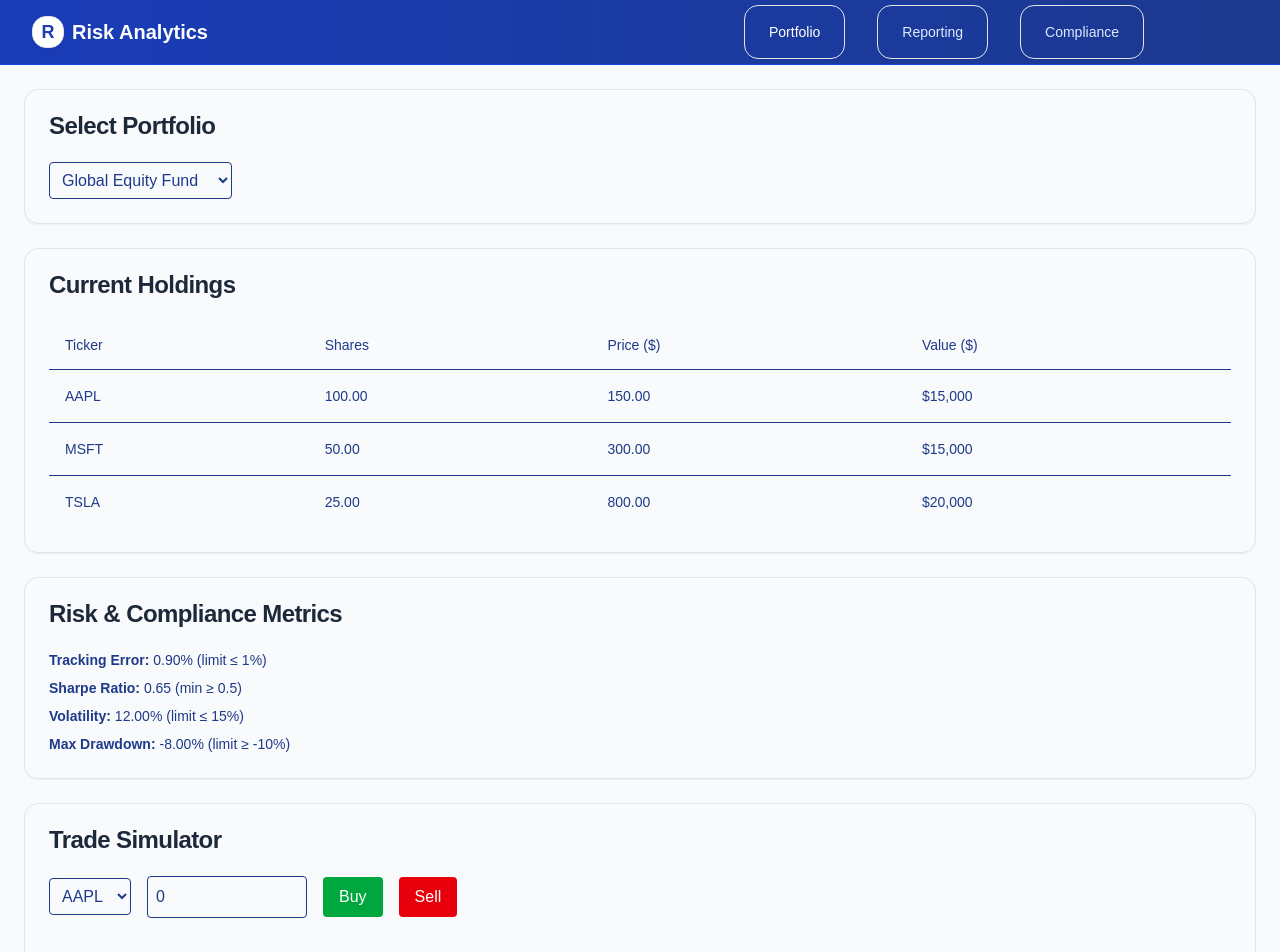
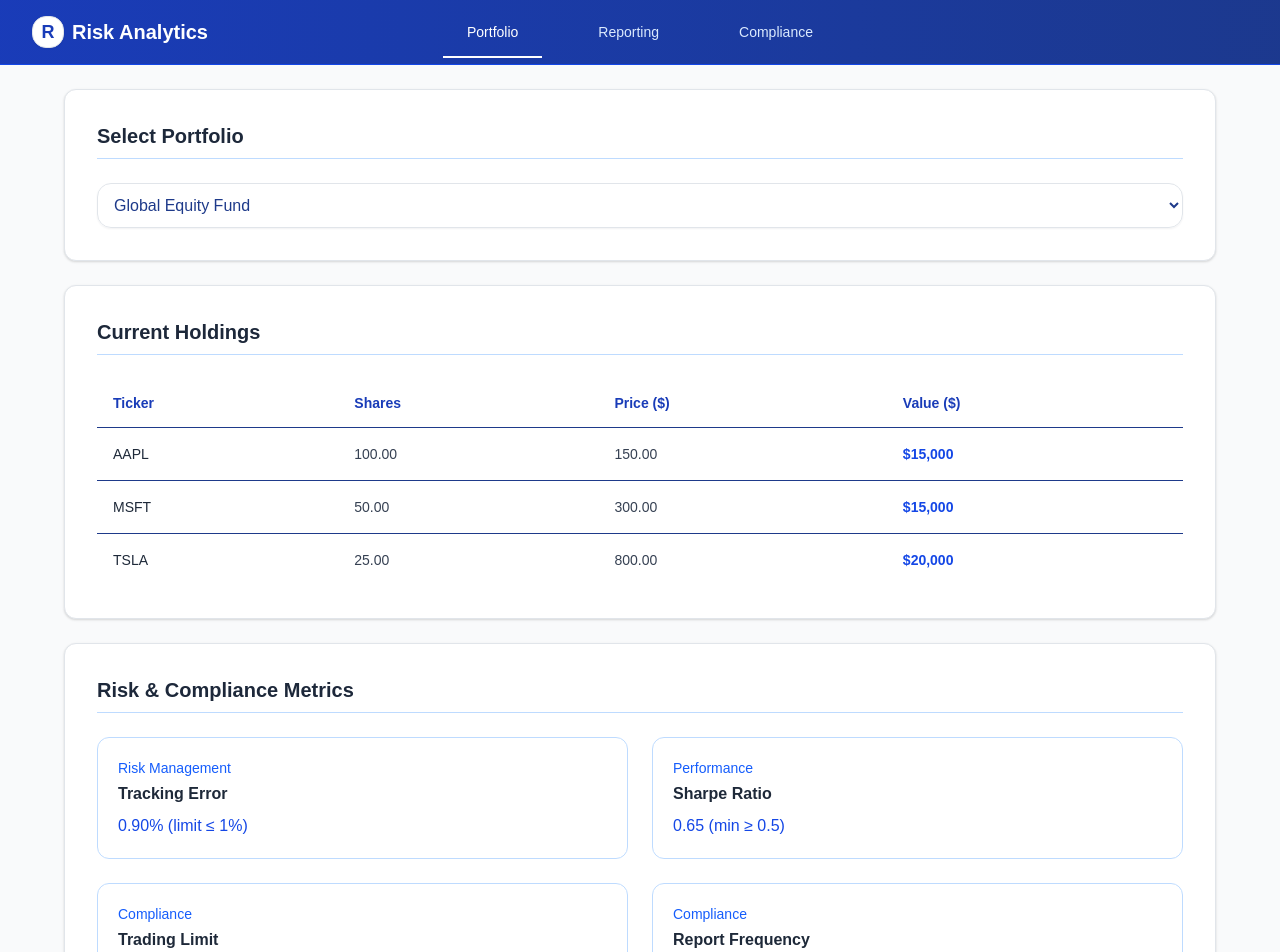
Before and after one commit to farhan-navas/gic-hacka, a Next.js app in the folder web-app/: page /portfolio/trade in a window 1280 px wide. Shown: the top 952 px of the page. Built offline with nearby package versions, Linux system fonts and the light colour scheme.

Commit message:
updated navbar UI, updated portfolio UI to synchronise with other pages, added a landing page

```diff
--- a/web-app/src/app/page.tsx
+++ b/web-app/src/app/page.tsx
@@ -1,8 +1,48 @@
 import Image from "next/image";
+import Link from "next/link";
 
 export default function Home() {
   return (
-    <div className="font-sans grid grid-rows-[20px_1fr_20px] items-center justify-items-center min-h-screen p-8 pb-20 gap-16 sm:p-20">
+    <div className="font-sans min-h-screen flex items-center justify-center bg-gradient-to-br from-blue-50 to-indigo-100">
+      <main className="flex flex-col items-center justify-center space-y-8 p-8">
+        <div className="text-center mb-8">
+          <h1 className="text-4xl font-bold text-gray-900 mb-4">
+            Risk Analytics Dashboard
+          </h1>
+          <p className="text-xl text-gray-600">
+            Comprehensive portfolio risk analytics and compliance management
+          </p>
+        </div>
+
+        <div className="flex flex-col sm:flex-row gap-6 items-center justify-center">
+          <Link
+            href="/portfolio"
+            className="financial-card w-64 h-32 flex flex-col items-center justify-center text-center hover:shadow-lg transition-all duration-300 hover:scale-105 bg-white border border-gray-200 rounded-lg p-6"
+          >
+            <div className="text-3xl mb-2">📊</div>
+            <h3 className="text-lg font-semibold text-gray-900 mb-1">Portfolio</h3>
+            <p className="text-sm text-gray-600">Manage your investments</p>
+          </Link>
+
+          <Link
+            href="/reporting"
+            className="financial-card w-64 h-32 flex flex-col items-center justify-center text-center hover:shadow-lg transition-all duration-300 hover:scale-105 bg-white border border-gray-200 rounded-lg p-6"
+          >
+            <div className="text-3xl mb-2">📈</div>
+            <h3 className="text-lg font-semibold text-gray-900 mb-1">Reporting</h3>
+            <p className="text-sm text-gray-600">View analytics & reports</p>
+          </Link>
+
+          <Link
+            href="/compliance"
+            className="financial-card w-64 h-32 flex flex-col items-center justify-center text-center hover:shadow-lg transition-all duration-300 hover:scale-105 bg-white border border-gray-200 rounded-lg p-6"
+          >
+            <div className="text-3xl mb-2">✅</div>
+            <h3 className="text-lg font-semibold text-gray-900 mb-1">Compliance</h3>
+            <p className="text-sm text-gray-600">Regulatory compliance</p>
+          </Link>
+        </div>
+      </main>
       {/* <main className="flex flex-col gap-[32px] row-start-2 items-center sm:items-start">
         <Image
           className="dark:invert"
--- a/web-app/src/app/portfolio/trade/page.tsx
+++ b/web-app/src/app/portfolio/trade/page.tsx
@@ -1,12 +1,6 @@
 "use client";
 
 import { useState } from "react";
-import {
-  Card,
-  CardHeader,
-  CardTitle,
-  CardContent,
-} from "@/components/ui/card";
 import {
   Table,
   TableHead,
@@ -126,15 +120,13 @@ export default function PortfolioManager() {
   }
 
   return (
-    <div className="space-y-6 p-6">
+    <div className="min-h-screen p-6">
+      <div className="max-w-6xl mx-auto space-y-6">
         {/* Portfolio Selection */}
-      <Card>
-        <CardHeader>
-          <CardTitle>Select Portfolio</CardTitle>
-        </CardHeader>
-        <CardContent>
+        <section className="financial-card p-8 space-y-6 bg-gradient-to-br from-white to-blue-50 border border-blue-100 shadow-lg">
+          <h2 className="text-xl font-semibold text-blue-900 border-b border-blue-200 pb-2">Select Portfolio</h2>
           <select
-            className="border rounded p-2"
+            className="w-full border border-blue-200 rounded-lg p-3 bg-white/80 backdrop-blur-sm hover:border-blue-300 focus:border-blue-500 focus:ring-2 focus:ring-blue-200 transition-all duration-200"
             value={selectedPortfolio}
             onChange={(e) => {
               const name = e.target.value;
@@ -149,73 +141,80 @@ export default function PortfolioManager() {
               </option>
             ))}
           </select>
-        </CardContent>
-      </Card>
+        </section>
 
-
-      <Card>
-        <CardHeader>
-          <CardTitle>Current Holdings</CardTitle>
-        </CardHeader>
-        <CardContent>
+        {/* Current Holdings */}
+        <section className="financial-card p-8 space-y-6 bg-gradient-to-br from-white to-blue-50 border border-blue-100 shadow-lg">
+          <h2 className="text-xl font-semibold text-blue-900 border-b border-blue-200 pb-2">Current Holdings</h2>
+          <div className="overflow-x-auto">
             <Table>
               <TableHeader>
                 <TableRow>
-                <TableHead>Ticker</TableHead>
-                <TableHead>Shares</TableHead>
-                <TableHead>Price ($)</TableHead>
-                <TableHead>Value ($)</TableHead>
+                  <TableHead className="text-blue-800 font-semibold">Ticker</TableHead>
+                  <TableHead className="text-blue-800 font-semibold">Shares</TableHead>
+                  <TableHead className="text-blue-800 font-semibold">Price ($)</TableHead>
+                  <TableHead className="text-blue-800 font-semibold">Value ($)</TableHead>
                 </TableRow>
               </TableHeader>
               <TableBody>
                 {Object.entries(portfolio).map(([ticker, { shares, price }]: any) => (
-                <TableRow key={ticker}>
-                  <TableCell>{ticker}</TableCell>
-                  <TableCell>{shares.toFixed(2)}</TableCell>
-                  <TableCell>{price.toFixed(2)}</TableCell>
-                  <TableCell>${(shares * price).toLocaleString()}</TableCell>
+                  <TableRow key={ticker} className="hover:bg-blue-50/50 transition-colors duration-200">
+                    <TableCell className="font-medium text-gray-800">{ticker}</TableCell>
+                    <TableCell className="text-gray-700">{shares.toFixed(2)}</TableCell>
+                    <TableCell className="text-gray-700">{price.toFixed(2)}</TableCell>
+                    <TableCell className="font-semibold text-blue-700">${(shares * price).toLocaleString()}</TableCell>
                   </TableRow>
                 ))}
               </TableBody>
             </Table>
-        </CardContent>
-      </Card>
+          </div>
+        </section>
 
+        {/* Risk & Compliance Metrics */}
+        <section className="financial-card p-8 space-y-6 bg-gradient-to-br from-white to-blue-50 border border-blue-100 shadow-lg">
+          <h2 className="text-xl font-semibold text-blue-900 border-b border-blue-200 pb-2">Risk & Compliance Metrics</h2>
+          <div className="grid md:grid-cols-2 gap-6">
+            <div className="border border-blue-200 rounded-xl p-5 bg-white/80 backdrop-blur-sm hover:shadow-md transition-all duration-200 hover:border-blue-300">
+              <p className="text-sm text-blue-600 font-medium mb-1">Risk Management</p>
+              <p className="font-semibold text-gray-800 mb-2">Tracking Error</p>
+              <p className="text-blue-700 font-medium">{(metrics.tracking_error * 100).toFixed(2)}% (limit ≤ 1%)</p>
+            </div>
+            <div className="border border-blue-200 rounded-xl p-5 bg-white/80 backdrop-blur-sm hover:shadow-md transition-all duration-200 hover:border-blue-300">
+              <p className="text-sm text-blue-600 font-medium mb-1">Performance</p>
+              <p className="font-semibold text-gray-800 mb-2">Sharpe Ratio</p>
+              <p className="text-blue-700 font-medium">{metrics.sharpe.toFixed(2)} (min ≥ 0.5)</p>
+            </div>
+            {/* <div className="border border-blue-200 rounded-xl p-5 bg-white/80 backdrop-blur-sm hover:shadow-md transition-all duration-200 hover:border-blue-300">
+              <p className="text-sm text-blue-600 font-medium mb-1">Risk Management</p>
+              <p className="font-semibold text-gray-800 mb-2">Volatility</p>
+              <p className="text-blue-700 font-medium">{(metrics.volatility * 100).toFixed(2)}% (limit ≤ 15%)</p>
+            </div>
+            <div className="border border-blue-200 rounded-xl p-5 bg-white/80 backdrop-blur-sm hover:shadow-md transition-all duration-200 hover:border-blue-300">
+              <p className="text-sm text-blue-600 font-medium mb-1">Risk Management</p>
+              <p className="font-semibold text-gray-800 mb-2">Max Drawdown</p>
+              <p className="text-blue-700 font-medium">{(metrics.max_drawdown * 100).toFixed(2)}% (limit ≥ -10%)</p>
+            </div> */}
+            <div className="border border-blue-200 rounded-xl p-5 bg-white/80 backdrop-blur-sm hover:shadow-md transition-all duration-200 hover:border-blue-300">
+              <p className="text-sm text-blue-600 font-medium mb-1">Compliance</p>
+              <p className="font-semibold text-gray-800 mb-2">Trading Limit</p>
+              <p className="text-blue-700 font-medium">4,000,000</p>
+            </div>
+            <div className="border border-blue-200 rounded-xl p-5 bg-white/80 backdrop-blur-sm hover:shadow-md transition-all duration-200 hover:border-blue-300">
+              <p className="text-sm text-blue-600 font-medium mb-1">Compliance</p>
+              <p className="font-semibold text-gray-800 mb-2">Report Frequency</p>
+              <p className="text-blue-700 font-medium">Daily</p>
+            </div>
+          </div>
+        </section>
 
-      <Card>
-        <CardHeader>
-          <CardTitle>Risk & Compliance Metrics</CardTitle>
-        </CardHeader>
-        <CardContent>
-          <ul className="text-sm space-y-2">
-            <li>
-              <strong>Tracking Error:</strong>{" "}
-              {(metrics.tracking_error * 100).toFixed(2)}% (limit ≤ 1%)
-            </li>
-            <li>
-              <strong>Sharpe Ratio:</strong> {metrics.sharpe.toFixed(2)} (min ≥ 0.5)
-            </li>
-            <li>
-              <strong>Volatility:</strong>{" "}
-              {(metrics.volatility * 100).toFixed(2)}% (limit ≤ 15%)
-            </li>
-            <li>
-              <strong>Max Drawdown:</strong>{" "}
-              {(metrics.max_drawdown * 100).toFixed(2)}% (limit ≥ -10%)
-            </li>
-          </ul>
-        </CardContent>
-      </Card>
-
-
-      <Card>
-        <CardHeader>
-          <CardTitle>Trade Simulator</CardTitle>
-        </CardHeader>
-        <CardContent>
-          <div className="flex gap-4 items-center mb-6">
+        {/* Trade Simulator */}
+        <section className="financial-card p-8 space-y-6 bg-gradient-to-br from-white to-blue-50 border border-blue-100 shadow-lg">
+          <h2 className="text-xl font-semibold text-blue-900 border-b border-blue-200 pb-2">Trade Simulator</h2>
+          <div className="grid md:grid-cols-3 gap-4 items-end">
+            <div>
+              <label className="block text-sm font-medium text-blue-800 mb-2">Select Ticker</label>
               <select
-              className="border rounded p-2"
+                className="w-full h-12 border border-blue-200 rounded-lg px-3 py-3 bg-white/80 backdrop-blur-sm hover:border-blue-300 focus:border-blue-500 focus:ring-2 focus:ring-blue-200 transition-all duration-200"
                 value={tradeTicker}
                 onChange={(e) => setTradeTicker(e.target.value)}
               >
@@ -225,37 +224,43 @@ export default function PortfolioManager() {
                   </option>
                 ))}
               </select>
+            </div>
 
+            <div>
+              <label className="block text-sm font-medium text-blue-800 mb-2">Number of Shares</label>
               <input
                 type="number"
-              placeholder="Number of Shares"
-              className="border rounded p-2 w-40"
+                placeholder="Enter shares"
+                className="w-full h-12 border border-blue-200 rounded-lg px-3 py-3 bg-white/80 backdrop-blur-sm hover:border-blue-300 focus:border-blue-500 focus:ring-2 focus:ring-blue-200 transition-all duration-200"
                 value={tradeShares}
                 onChange={(e) => setTradeShares(Number(e.target.value))}
               />
+            </div>
 
+            <div className="flex gap-2">
               <button
-              className="px-4 py-2 bg-green-600 text-white rounded"
+                className="px-3 py-2 bg-green-600 text-white rounded-lg font-medium hover:bg-green-700 transition-all duration-200 shadow-md hover:shadow-lg text-sm w-16"
                 onClick={() => handleTrade("BUY")}
               >
                 Buy
               </button>
 
               <button
-              className="px-4 py-2 bg-red-600 text-white rounded"
+                className="px-3 py-2 bg-red-600 text-white rounded-lg font-medium hover:bg-red-700 transition-all duration-200 shadow-md hover:shadow-lg text-sm w-16"
                 onClick={() => handleTrade("SELL")}
               >
                 Sell
               </button>
             </div>
+          </div>
 
-
+          {/* Trade Result */}
           {tradeResult && (
             <div
-              className={`mt-4 p-3 rounded ${
+              className={`p-4 rounded-lg border ${
                 tradeResult.status === "approved"
-                  ? "bg-green-100 text-green-700"
-                  : "bg-red-100 text-red-700"
+                  ? "bg-green-50 text-green-800 border-green-200"
+                  : "bg-red-50 text-red-800 border-red-200"
               }`}
             >
               {tradeResult.status === "approved"
@@ -263,8 +268,8 @@ export default function PortfolioManager() {
                 : `❌ Trade Rejected: ${tradeResult.reason}`}
             </div>
           )}
-        </CardContent>
-      </Card>
+        </section>
+      </div>
     </div>
   );
 }
--- a/web-app/src/components/Navbar.tsx
+++ b/web-app/src/components/Navbar.tsx
@@ -1,12 +1,10 @@
 "use client"
 
-import { useState } from "react"
 import Link from "next/link"
 import { usePathname } from "next/navigation"
 
 export default function Navbar() {
   const pathname = usePathname()
-  const [isPortfolioOpen, setIsPortfolioOpen] = useState(false)
 
   return (
     <nav className="bg-gradient-to-r from-blue-800 to-blue-900 shadow-lg border-b border-blue-700">
@@ -28,47 +26,42 @@ export default function Navbar() {
           <div className="hidden md:flex flex-1 justify-center">
             <div className="flex items-center space-x-8">
               {/* Portfolio Dropdown */}
-              <div className="relative inline-block">
+              <div className="relative inline-block group">
                 <button
-                  onClick={() => setIsPortfolioOpen(!isPortfolioOpen)}
-                  className={`px-6 py-4 text-sm font-medium rounded-lg transition-all duration-200 ${
+                  className={`relative px-6 py-4 text-sm font-medium transition-all duration-200 cursor-pointer border-none bg-transparent ${
                     pathname.startsWith("/portfolio")
-                      ? "text-white"
-                      : "text-blue-100 hover:text-white hover:bg-white/10"
+                      ? "text-white after:absolute after:bottom-0 after:left-0 after:w-full after:h-0.5 after:bg-white after:content-['']"
+                      : "text-blue-100 hover:text-white hover:bg-white/10 hover:rounded-lg"
                   }`}
                 >
                   Portfolio
                 </button>
 
-                {isPortfolioOpen && (
                 <div
-                    className="absolute left-0 top-full bg-white text-black rounded-md shadow-lg w-40 z-50"
+                  className="absolute left-0 top-full mt-1 bg-white/95 backdrop-blur-sm text-gray-800 rounded-lg shadow-xl border border-white/20 w-36 z-50 overflow-hidden opacity-0 invisible group-hover:opacity-100 group-hover:visible transition-all duration-200"
                 >
                   <Link
                     href="/portfolio"
-                      className="block px-4 py-2 text-sm hover:bg-gray-100"
-                      onClick={() => setIsPortfolioOpen(false)}
+                    className="block px-4 py-2 text-sm font-medium hover:bg-blue-50 hover:text-blue-700 transition-all duration-200 border-b border-gray-100 last:border-b-0"
                   >
-                      Overview
+                    <span>Overview</span>
                   </Link>
                   <Link
                     href="/portfolio/trade"
-                      className="block px-4 py-2 text-sm hover:bg-gray-100"
-                      onClick={() => setIsPortfolioOpen(false)}
+                    className="block px-4 py-2 text-sm font-medium hover:bg-blue-50 hover:text-blue-700 transition-all duration-200 border-b border-gray-100 last:border-b-0"
                   >
-                      Trade
+                    <span>Trade</span>
                   </Link>
                 </div>
-                )}
               </div>
 
               {/* Reporting */}
               <Link
                 href="/reporting"
-                className={`relative px-6 py-4 text-sm font-medium rounded-lg transition-all duration-200 ${
+                className={`relative px-6 py-4 text-sm font-medium transition-all duration-200 cursor-pointer border-none bg-transparent ${
                   pathname === "/reporting"
-                    ? "text-white"
-                    : "text-blue-100 hover:text-white hover:bg-white/10"
+                    ? "text-white after:absolute after:bottom-0 after:left-0 after:w-full after:h-0.5 after:bg-white after:content-['']"
+                    : "text-blue-100 hover:text-white hover:bg-white/10 hover:rounded-lg"
                 }`}
               >
                 Reporting
@@ -77,15 +70,20 @@ export default function Navbar() {
               {/* Compliance */}
               <Link
                 href="/compliance"
-                className={`relative px-6 py-4 text-sm font-medium rounded-lg transition-all duration-200 ${
+                className={`relative px-6 py-4 text-sm font-medium transition-all duration-200 cursor-pointer border-none bg-transparent ${
                   pathname === "/compliance"
-                    ? "text-white"
-                    : "text-blue-100 hover:text-white hover:bg-white/10"
+                    ? "text-white after:absolute after:bottom-0 after:left-0 after:w-full after:h-0.5 after:bg-white after:content-['']"
+                    : "text-blue-100 hover:text-white hover:bg-white/10 hover:rounded-lg"
                 }`}
               >
                 Compliance
               </Link>
             </div>
+          </div>
+
+          {/* Right Section - Actions/User */}
+          <div className="flex items-center justify-end flex-1">
+            {/* This container can hold user actions, settings, notifications, etc. */}
           </div>
         </div>
 
```
Lines whose indentation alone changed are shown as unchanged.
